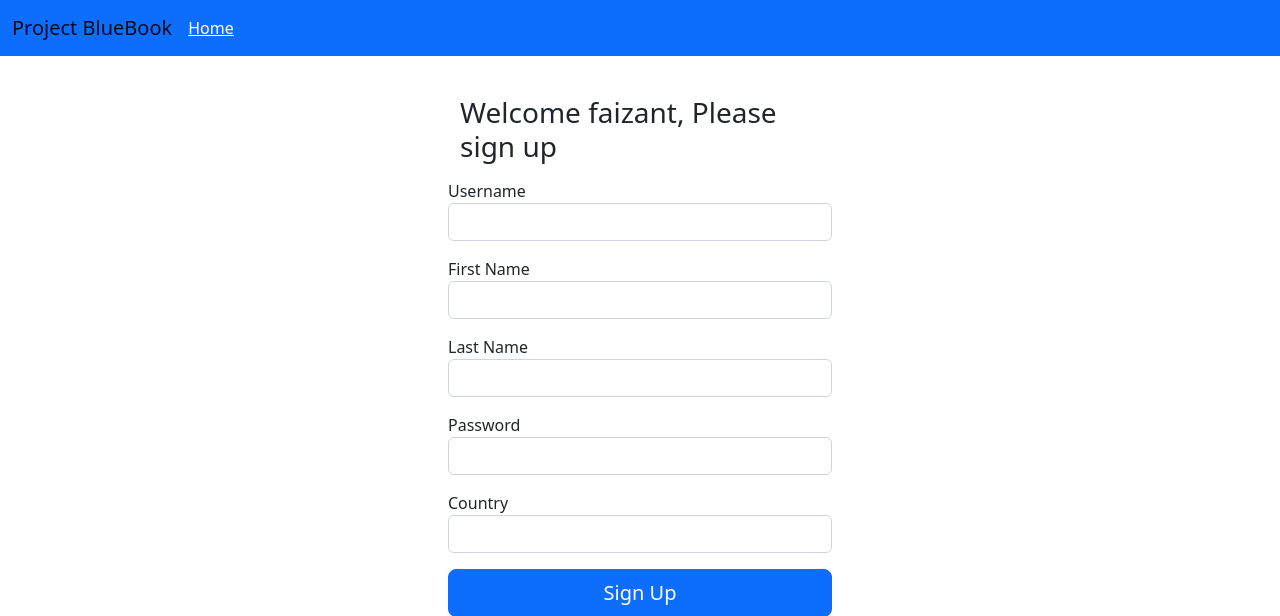
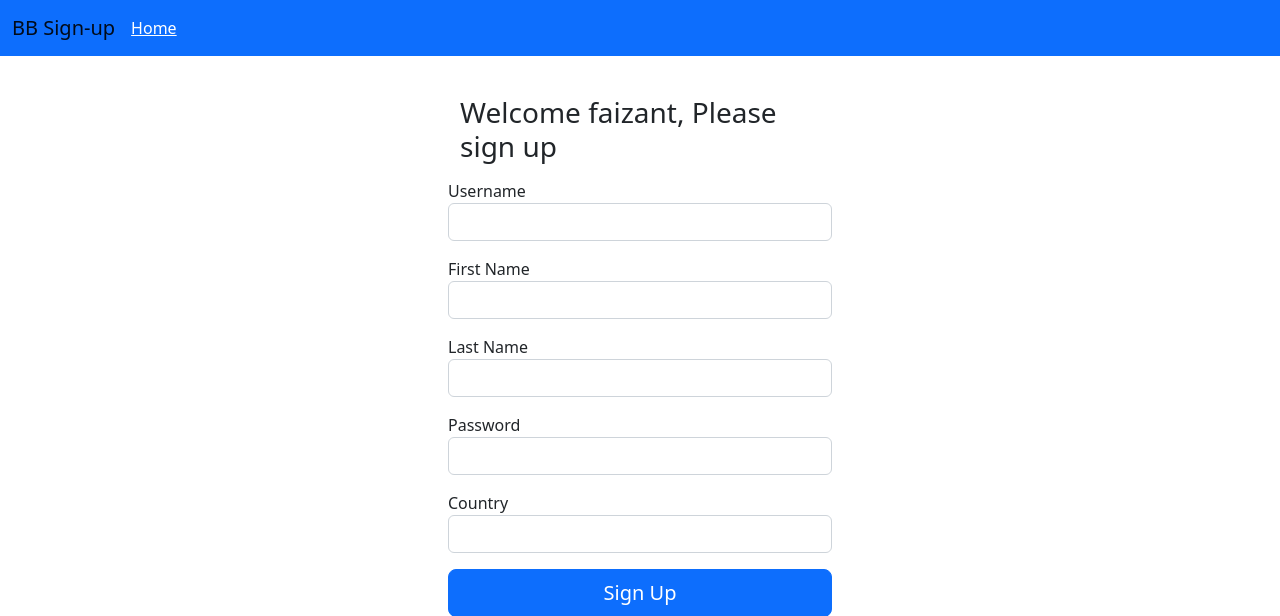
Before and after one commit to MFaizanTariq/bluebookcanada, a Flask app: template templates/signup.html in a window 1280 px wide. Shown: the top 616 px of the page. Run offline with Flask 3, Linux system fonts and the light colour scheme; the template is opened without the code that fills it: values that come from a table or form of the project are taken from there, others are empty; a user stored in the database is signed in; some libraries are stand-ins or nearby versions.

Commit message:
Update signup.html

```diff
--- a/templates/signup.html
+++ b/templates/signup.html
@@ -14,7 +14,7 @@
 
     <nav class="navbar navbar-expand-lg bg-primary fixed-top">
         <div class="container-fluid">
-            <a class="navbar-brand text-blue" href="#">Project BlueBook</a>
+            <a class="navbar-brand text-blue" href="#">BB Sign-up</a>
             <button class="navbar-toggler" type="button" data-bs-toggle="collapse" data-bs-target="#navbarNav" aria-controls="navbarNav" aria-expanded="false" aria-label="Toggle navigation">
                 <span class="navbar-toggler-icon"></span>
             </button>
```
